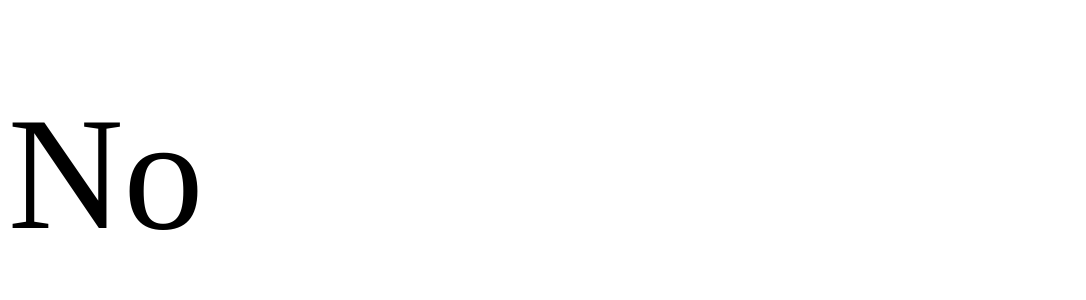
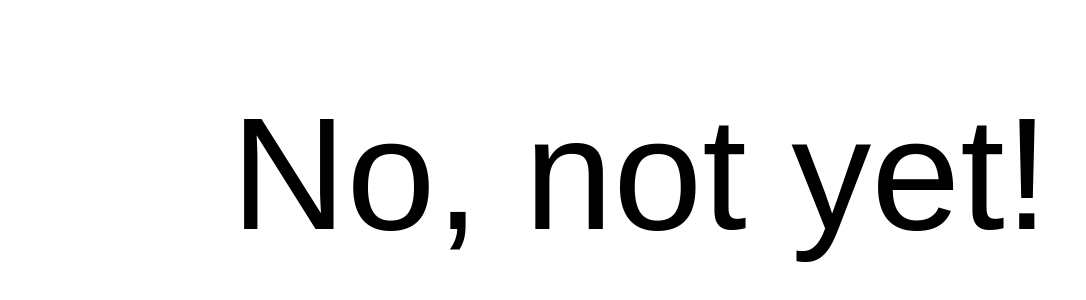
Before and after one commit to byronwall/isbabywallhere, a plain HTML site: page index.html in a window 1280 px wide. Shown: the part 234-534 px from the top of the page, without its empty margins (0-1086 px from the left). Drawn offline with Linux system fonts and the light colour scheme.

Commit message:
Update index.html

```diff
--- a/index.html
+++ b/index.html
@@ -1,6 +1,6 @@
 <html>
 <head>
-
+    <title>Is Baby Wall Here?</title>
 <style media="screen" type="text/css">
 
 html, body {
@@ -16,6 +16,8 @@ html, body {
     height: 100%;
     vertical-align: middle;
     font-size: 120pt;
+    text-align: center;
+    font-family: sans-serif;
 }
 
 </style>
@@ -24,7 +26,7 @@ html, body {
 <body>
 
 <div class = "main"><div class = "wrapper">
-No
+No, not yet!
 </div></div>
 
 </body>
```
